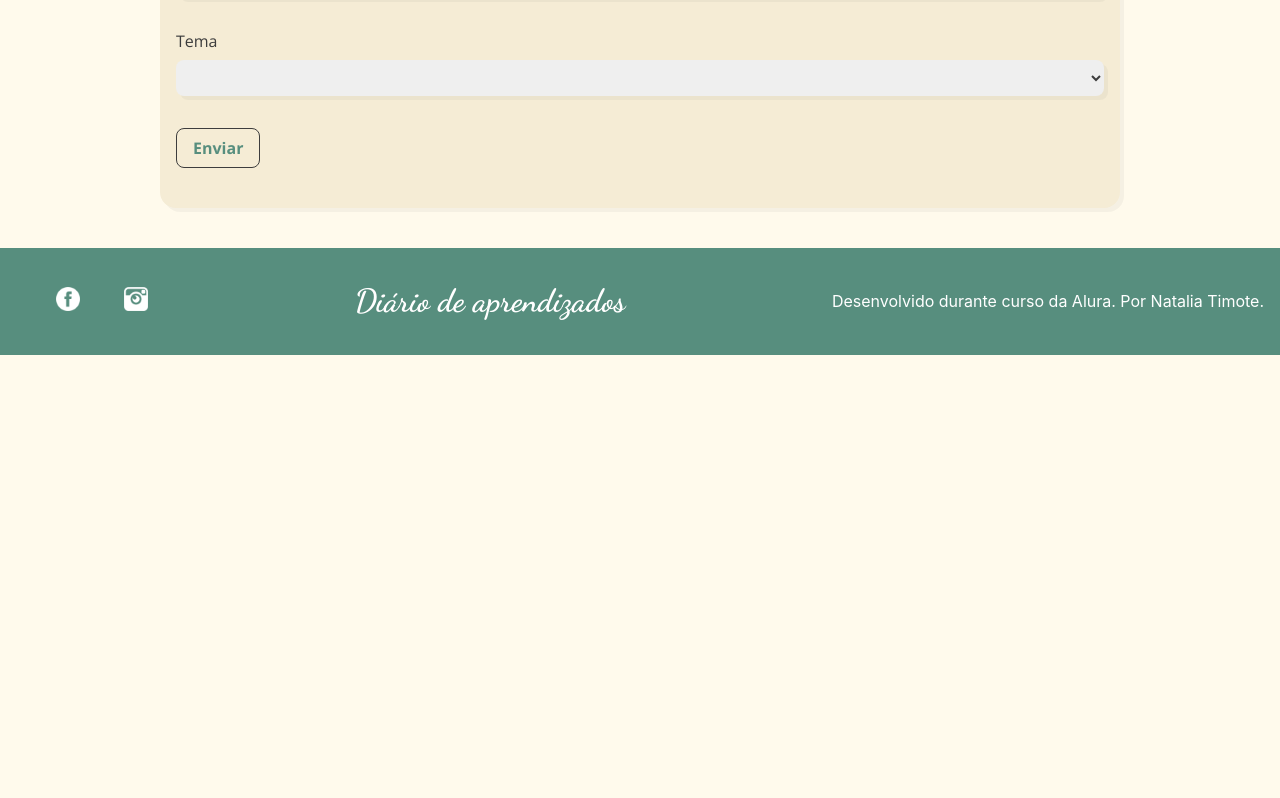
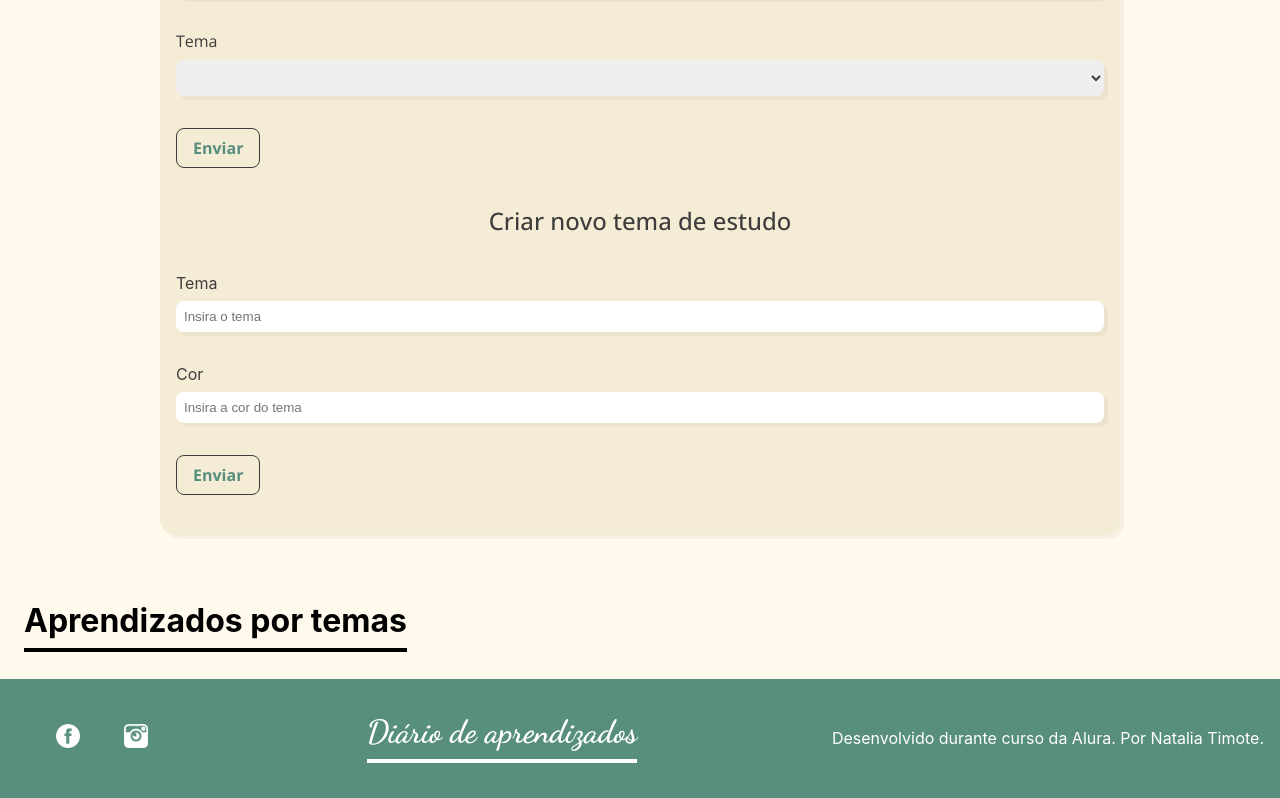
Before and after one commit to Natalia-Timote/diario-de-aprendizados, a React (Create React App) app: page / in a window 1280 px wide. Shown: the part 727-1525 px from the top of the page. Before the commit the page ends 1082 px from the top, so only its background shows below. Built offline with nearby package versions, Linux system fonts and the light colour scheme; the HTML template or start-up script is replaced by a standard one.

Commit message:
função deletar e criar novo tema

```diff
--- a/package.json
+++ b/package.json
@@ -6,10 +6,12 @@
     "@testing-library/jest-dom": "^5.14.1",
     "@testing-library/react": "^13.0.0",
     "@testing-library/user-event": "^13.2.1",
+    "hex-to-rgba": "^2.0.1",
     "react": "^19.0.0",
     "react-dom": "^19.0.0",
     "react-icons": "^5.4.0",
     "react-scripts": "5.0.1",
+    "uuid": "^11.0.5",
     "web-vitals": "^2.1.0"
   },
   "scripts": {
--- a/src/App.js
+++ b/src/App.js
@@ -3,72 +3,87 @@ import Form from "./components/Form";
 import Footer from "./components/Footer";
 import Home from "./components/Home";
 import Theme from "./components/Theme";
+import { v4 as uuidv4 } from 'uuid';
 
 function App() {
 
-  const themes = [
+  const [themes, setThemes] = useState([
     {
+      id: uuidv4(),
       title: 'Programação',
-      primaryColor: '#57C278',
-      secondaryColor: '#D9F7E9'
+      color: '#57C278'
     },
     {
+      id: uuidv4(),
       title: 'Front-End',
-      primaryColor: '#82CFFA',
-      secondaryColor: '#E8F8FF'
+      color: '#82CFFA'
     },
     {
+      id: uuidv4(),
       title: 'Data Science',
-      primaryColor: '#A6D157',
-      secondaryColor: '#F0F8E2'
+      color: '#A6D157'
     },
     {
+      id: uuidv4(),
       title: 'Devops',
-      primaryColor: '#E06B69',
-      secondaryColor: '#FDE7E8'
+      color: '#E06B69'
     },
     {
+      id: uuidv4(),
       title: 'UX & Design',
-      primaryColor: '#D86EBF',
-      secondaryColor: '#FAE5F5'
+      color: '#D86EBF'
     },
     {
+      id: uuidv4(),
       title: 'Mobile',
-      primaryColor: '#FEBA05',
-      secondaryColor: '#FFF5D9'
+      color: '#FEBA05'
     },
     {
+      id: uuidv4(),
       title: 'Inovação e gestão',
-      primaryColor: '#FF8A29',
-      secondaryColor: '#FFEEDF'
+      color: '#FF8A29'
     },
-  ];
+  ]);
 
   const [learnings, setLearnings] = useState([]);
 
-  const toTheAddedLearning = (learning) => {
-    console.log(learning);
-    setLearnings([...learnings, learning])
+  const deleteLearning = (id) => {
+    setLearnings(learnings.filter(learning => learning.id !== id));
   }
 
-  const deleteLearning = () => {
-    console.log("Deletando.");
+  const changeLearningCardColor = (color, id) => {
+    setThemes(themes.map(theme => {
+      if(theme.id === id) {
+        theme.color = color;
+      }
+      return theme;
+    }))
+  }
+
+  const newTheme = (addTheme) => {
+    setThemes([...themes, { ...addTheme, id: uuidv4() }]);
   }
 
   return (
     <div className="App">
       <Home />
-      <Form themes={themes.map(theme => theme.title)} whenRecordingLearning={learning => toTheAddedLearning(learning)} />
-
-      {themes.map(theme => <Theme
-        key={theme.title}
-        title={theme.title}
-        primaryColor={theme.primaryColor}
-        secondaryColor={theme.secondaryColor}
-        learnings={learnings.filter(learning => learning.theme === theme.title)}
-        whenDeleting={deleteLearning}
-      />)}
-
+      <Form
+        themes={themes.map(theme => theme.title)}
+        whenRecordingLearning={learning => setLearnings([...learnings, learning])}
+        whenRecordingTheme={newTheme}
+      />
+      <section className="themes">
+        <h1>Aprendizados por temas</h1>
+        {themes.map((theme, indice) =>
+          <Theme
+            key={indice}
+            theme={theme}
+            learnings={learnings.filter(learning => learning.theme === theme.title)}
+            whenDeleting={deleteLearning}
+            changeColor={changeLearningCardColor}
+          />
+        )}
+      </section>
       <Footer />
 
     </div>
--- a/src/components/Form/index.js
+++ b/src/components/Form/index.js
@@ -3,7 +3,7 @@ import Button from "../Button";
 import DropdownList from "../DropdownList";
 import Input from "../Input";
 import "./Form.css";
-
+import { v4 as uuidv4 } from 'uuid';
 
 const Form = (props) => {
 
@@ -12,15 +12,19 @@ const Form = (props) => {
     const [languageOrTool, setlanguageOrTool] = useState("");
     const [img, setImg] = useState("");
     const [theme, setTheme] = useState("");
+    const [themeName, setThemeName] = useState("");
+    const [themeColor, setThemeColor] = useState("");
+
 
     const whenSaving = (event) => {
         event.preventDefault();
         props.whenRecordingLearning({
+            id: uuidv4(),
             title,
             description,
             languageOrTool,
             img,
-            theme
+            theme,
         })
         setTitle("");
         setDescription("");
@@ -29,10 +33,20 @@ const Form = (props) => {
         setTheme("");
     }
 
+    const whenSavingTheme = (event) => {
+        event.preventDefault();
+        props.whenRecordingTheme({
+            title: themeName,
+            color: themeColor,
+        })
+        setThemeName("");
+        setThemeColor("");
+    }
+
     return (
         <section className="form">
             <form onSubmit={whenSaving}>
-                <h2>Insira as informações nos campos abaixo para registrar mais um aprendizado</h2>
+                <h2>Criar novo aprendizado</h2>
                 <Input
                     required={true}
                     label="Título"
@@ -69,6 +83,26 @@ const Form = (props) => {
                 />
                 <Button>Enviar</Button>
             </form>
+
+            <form onSubmit={whenSavingTheme}>
+                <h2>Criar novo tema de estudo</h2>
+                <Input
+                    required={true}
+                    label="Tema"
+                    placeholder="Insira o tema"
+                    enteredValue={themeName}
+                    toTheChanged={enteredValue => setThemeName(enteredValue)}
+                />
+
+                <Input
+                    required={true}
+                    label="Cor"
+                    placeholder="Insira a cor do tema"
+                    enteredValue={themeColor}
+                    toTheChanged={enteredValue => setThemeColor(enteredValue)}
+                />
+                <Button>Enviar</Button>
+            </form>
         </section>
     )
 }
--- a/src/components/LearningCard/index.js
+++ b/src/components/LearningCard/index.js
@@ -1,17 +1,21 @@
 import { RiCloseCircleFill } from "react-icons/ri";
 import "./LearningCard.css";
 
-const LearningCard = ({ img, title, description, languageOrTool, backgroundColor, whenDeleting }) => {
+const LearningCard = ({ backgroundColor, learning, whenDeleting }) => {
     return (
         <div className="learning-card">
-            <RiCloseCircleFill size={24} className="delete" onClick={whenDeleting} />
+            <RiCloseCircleFill
+                size={24}
+                className="delete"
+                onClick={() => whenDeleting(learning.id)}
+            />
             <div className="header" style={{ backgroundColor: backgroundColor }}>
-                <img src={img} alt={title} />
+                <img src={learning.image} alt={learning.title} />
             </div>
             <div className="footer">
-                <h4>{title}</h4>
-                <p>{description}</p>
-                <h5>{languageOrTool}</h5>
+                <h4>{learning.title}</h4>
+                <p>{learning.description}</p>
+                <h5>{learning.languageOrTool}</h5>
             </div>
         </div>
     )
--- a/src/components/Theme/Theme.css
+++ b/src/components/Theme/Theme.css
@@ -16,3 +16,8 @@
     margin-top: 32px;
     flex-wrap: wrap;
 }
+
+.theme .change-color {
+    position: absolute;
+    right: 48px;
+}
--- a/src/components/Theme/index.js
+++ b/src/components/Theme/index.js
@@ -1,20 +1,19 @@
 import LearningCard from "../LearningCard";
 import "./Theme.css";
+import hexToRgba from 'hex-to-rgba';
 
-const Theme = (props) => {
+const Theme = ( { theme, learnings, whenDeleting, changeColor }) => {
     return (
-        (props.learnings.length > 0) && <section className="theme" style={{ backgroundColor: props.secondaryColor }}>
-            <h3 style={{ borderColor: props.primaryColor }}>{props.title}</h3>
+        (learnings.length > 0) && <section className="theme" style={{ backgroundColor: hexToRgba(theme.color, '0.5') }}>
+            <input type="color" onChange={event => changeColor(event.target.value, theme.id)} value={theme.color} className="change-color" />
+            <h3 style={{ borderColor: theme.color }}>{theme.title}</h3>
             <div className="theme-learning-card">
-                {props.learnings.map(learning => {
+                {learnings.map((learning, indice) => {
                     return <LearningCard
-                        key={learning.title}
-                        backgroundColor={props.primaryColor}
-                        title={learning.title}
-                        description={learning.description}
-                        languageOrTool={learning.languageOrTool}
-                        img={learning.img}
-                        whenDeleting={props.whenDeleting}
+                        key={indice}
+                        learning={learning}
+                        backgroundColor={theme.color}
+                        whenDeleting={whenDeleting}
                     />
                 })}
             </div>
--- a/src/index.css
+++ b/src/index.css
@@ -6,6 +6,14 @@ body {
   -webkit-font-smoothing: antialiased;
   -moz-osx-font-smoothing: grayscale;
   background-color: #FFFAEC;
+}
+
+h1 {
+  margin-left: 24px;
+  font-size: 32px;
+  border-bottom: 4px solid;
+  display: inline-block;
+  padding-bottom: 8px;
 }
 
 h2 {
```
Also changed, not shown: 1 other file (tests, documents, lock files or other folders).
